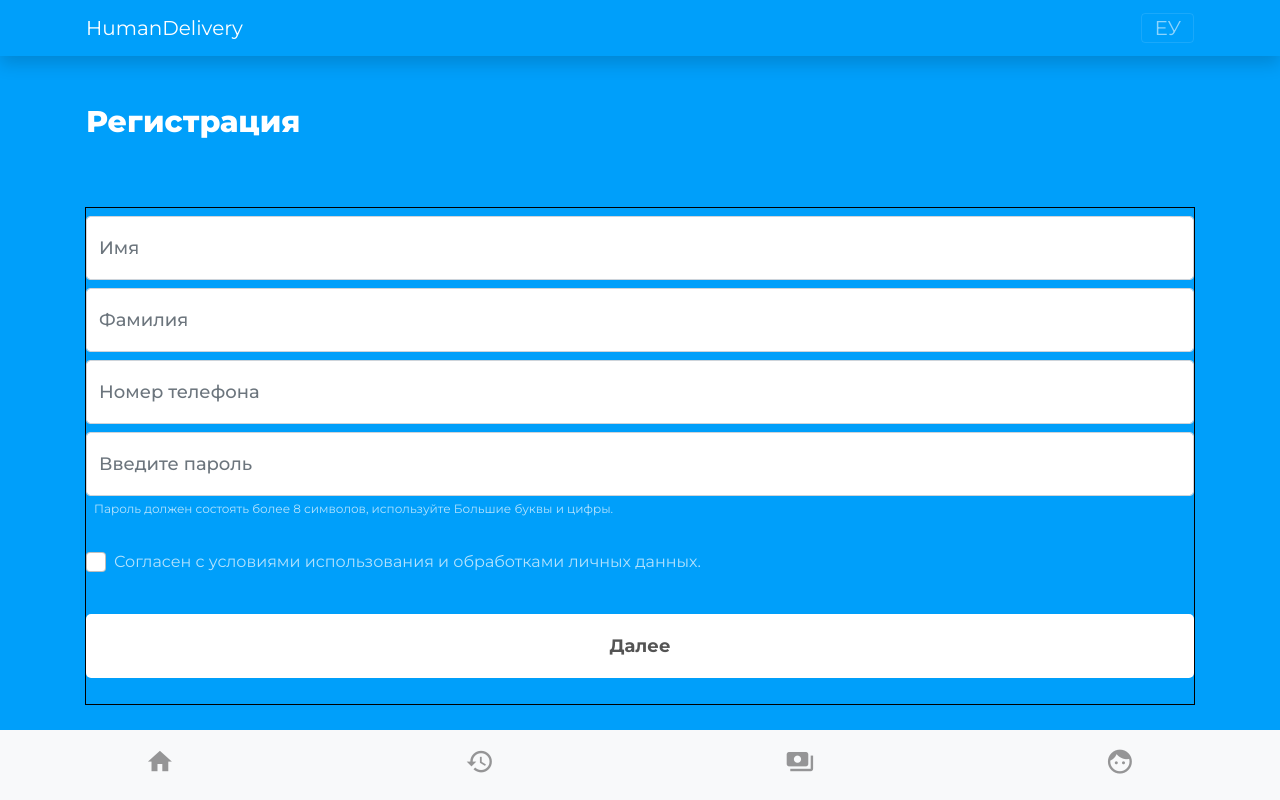
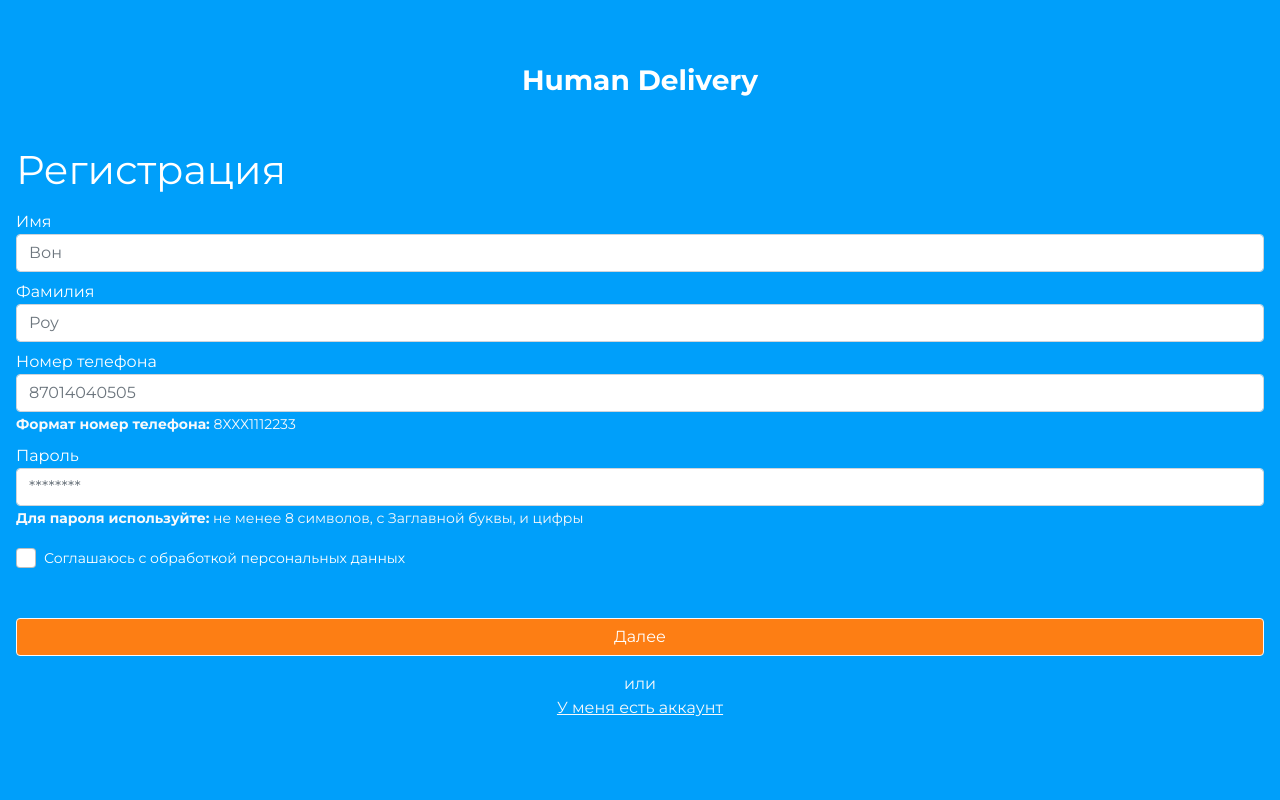
Before and after one commit to yugandco/hdfullapp, a Vue app: page /#/registr in a window 1280 px wide. Built offline with nearby package versions, Linux system fonts and the light colour scheme.

Commit message:
Updated client

```diff
--- a/public/index.html
+++ b/public/index.html
@@ -10,7 +10,7 @@
     <!-- Font Awesome -->
     <link rel="stylesheet" href="https://use.fontawesome.com/releases/v5.8.2/css/all.css">
     <link rel="stylesheet" href="https://stackpath.bootstrapcdn.com/bootstrap/5.0.0-alpha1/css/bootstrap.min.css" integrity="sha384-r4NyP46KrjDleawBgD5tp8Y7UzmLA05oM1iAEQ17CSuDqnUK2+k9luXQOfXJCJ4I" crossorigin="anonymous">
-    <title><%= htmlWebpackPlugin.options.title %></title>
+    <title>HumanDelivery</title>
   </head>
   <body>
     <noscript>
--- a/src/components/BottomNav.vue
+++ b/src/components/BottomNav.vue
@@ -20,7 +20,9 @@
 <script>
 export default {
     name: 'BottomNav',
-    created() {},
+    created() {
+
+    },
     mounted() {},
     methods: {
         home() {
--- a/src/views/ClientViews/History.vue
+++ b/src/views/ClientViews/History.vue
@@ -74,7 +74,11 @@ export default {
             isShowApplication: false,
         }
     },
-    mounted() {},
+    mounted() {
+        if (this.$router.history.current.fullPath === '/history') {
+            document.querySelector('#bottom-nav #history i').style.color = '#009ffa'
+        }
+    },
     methods: {
         openAppFromMe(id) {
             console.log(id)
--- a/src/views/CompanionViews/Orders.vue
+++ b/src/views/CompanionViews/Orders.vue
@@ -52,11 +52,12 @@ export default {
                 })
         } else {
             const data = JSON.parse(localStorage.getItem('searchCompanion'))
-            axios.get(`api/companionHome/orders/${data.from}/${data.to}/${data.date.substr(0, 9)}/${data.typeTransport}`)
+            axios.get(`api/companionHome/orders/${data.from}/${data.to}/${data.date}/${data.typeTransport}`)
                 .then(res => {
                     if (res.status === 200) {
                         if (res.data.clients.length === 0) {
                             this.isNullOrders = 'Ваше объявление подано и заявок по вашему объявление не найдено...'
+                            localStorage.removeItem('searchCompanion')
                         } else {
                             res.datas.clients.forEach(order => {
                                 this.orders.push(order)
--- a/src/views/Login.vue
+++ b/src/views/Login.vue
@@ -1,5 +1,30 @@
 <template>
-<div class="Login">
+<div class='login__wrap' style='padding-top: 5%; min-height: 100vh; width: 100vw; position: absolute; top: 0; bottom: 0; left: 0; right: 0p; background-color: #009ffa; z-index: 2000;'>
+    <div class="login">
+        <div class="container-fluid text-white">
+            <div class="login__pretitle h3 text-center font-weight-bold mb-5">Human Delivery</div>
+            <div class="login__title h1 font-weight-normal mb-2 mt-5">Войти</div>
+            <div class="login__body mt-3">
+                <div class="row">
+                    <div class="col-12">
+                        <form @submit.prevent='submitLogin' action="/login" method="post">
+                            <label for="phoneNumber" class='form-label mb-0'>Номер телефона</label>
+                            <input type="text" id='phoneNumber' class='form-control mb-2' name='phoneNumber' placeholder="87074040505" v-model='phoneNumber'>
+                            <div id='error-phoneNumber'>{{ error.phn }}</div>
+                            <label for="password" class='form-label mb-0'>Пароль</label>
+                            <input type="password" id='password' class='form-control mb-5' name='password' placeholder="*******" v-model='password'>
+                            <div id='error-password'>{{ error.psw }}</div>
+                            <button class='btn btn-light btn-block' style='background-color: #fd7e14; color: #fff;'>Войти</button>
+                            <div class='text-ligt mt-3 text-center'>или</div>
+                            <router-link to='/registr' class='text-light d-flex justify-content-center mt-3 mb-4'>У меня нет аккаунта</router-link>
+                        </form>
+                    </div>
+                </div>
+            </div>
+        </div>
+    </div>
+</div>
+<!--
 <div class="container">
     <div class="loginTitle">
         <h1>Войти</h1>
@@ -18,6 +43,7 @@
     </div>
 </div>
 </div>
+-->
 </template>
 
 <script>
@@ -29,7 +55,16 @@ export default {
         return {
             phoneNumber: '',
             password: '',
-            error: ''
+            error: {
+                phn: '',
+                psw: ''
+            }
+        }
+    },
+    created() {
+        if (this.$router.history.current.fullPath === '/login') {
+            document.querySelector('#bottom-nav').style.display = 'none'
+            document.querySelector('#menu').style.display = 'none'
         }
     },
     methods: {
@@ -48,8 +83,12 @@ export default {
                         localStorage.setItem('isClient', res.data.userIsClient)
                         localStorage.setItem('userPhoneNumber', res.data.userPhoneNumber)
                         localStorage.setItem('userFullName', res.data.userFullName)
+                        document.querySelector('#bottom-nav').style.display = 'block'
+                        document.querySelector('#menu').style.display = 'block'
                         if (res.data.userIsCompanion === true && res.data.userIsClient === false) {
                             this.$router.push('/companionHome/orders').catch(() => {})
+                            document.querySelector('#bottom-nav').style.display = 'block'
+                            document.querySelector('#menu').style.display = 'block'
                         } else {
                             this.$router.push('/').catch(() => {})
                         }
--- a/src/views/Payments.vue
+++ b/src/views/Payments.vue
@@ -21,7 +21,12 @@
 
 <script>
 export default {
-    name: 'Payments'
+    name: 'Payments',
+    mounted() {
+        if (this.$router.history.current.name === '/payments') {
+            document.querySelector('#bottom-nav #payments i').style.color = '#009ffa'
+        }
+    },
 }
 </script>
 
--- a/src/views/Registr.vue
+++ b/src/views/Registr.vue
@@ -1,29 +1,41 @@
 <template>
-<div class="Registr">
-    <div class="container">
-        <div class="registrTitle">
-            <h1>Регистрация</h1>
-            <div class="divideLine"></div>
-        </div>
-        <div class="registrForm">
-            <form @submit.prevent='submitForm' id='registrForm' methods='post' action='/registr'>
-                <input type="text" class='form-control' name='firstName' placeholder="Имя" v-model='firstName'>
-                <input type="text" class='form-control' name='lastName' placeholder="Фамилия" v-model='lastName'>
-                <input @change='checkInput' id='phoneNumber' class="form-control" type="text" name="phoneNumber" placeholder="Номер телефона" v-model='phoneNumber'>
-                <input @change='checkPassword' id='password' type="text" class="form-control" name='password' placeholder="Введите пароль" v-model='password'>
-                <p class="passwordRequirment">Пароль должен состоять более 8 символов, используйте Большие буквы и цифры.</p>
-                <div class="form-check">
-                    <input @change='checkBox' class="form-check-input" type="checkbox" value="" id="terms" v-model='terms'>
-                    <label class="form-check-label" for="flexCheckDefault">
-                        Согласен с условиями использования и обработками личных данных.
-                    </label>
+<div class='registr__wrap' style='padding-top: 5%;min-height: 100vh; width: 100vw; position: abosulte; top: 0; left: 0; bottom: 0; right: 0; background-color: #009ffa; z-index: 2000;'>
+    <div class='registr'>
+        <div class="container-fluid text-white">
+            <div class='registr__pretitle h3 font-weight-bold mb-5 text-center'>Human Delivery</div>
+            <div class="registr__title h1 font-weight-normal mb-2 mt-5">Регистрация</div>
+            <div class="registr__body mt-3">
+                <div class="row">
+                    <div class="col-12">
+                        <form @submit.prevent='submitForm' action="/registr" method="post">
+                            <label for="firstName" class='form-label mb-0'>Имя</label>
+                            <input id="firstName" type="text" class='form-control mb-2' name='firstName' placeholder="Вон" v-model='firstName'>
+                            <label for="lastName" class='form-label mb-0'>Фамилия</label>
+                            <input type="text" id="lastName" class='form-control mb-2' name='lastName' placeholder="Роу" v-model='lastName'>
+                            <label for="phoneNumber" class='form-label mb-0'>Номер телефона</label>
+                            <input type="text" id='phoneNumber' class='form-control' name='phoneNumber' placeholder="87014040505" v-model='phoneNumber'>
+                            <div class='mb-2'>
+                                <small class='text-light'><span class='font-weight-bold'>Формат номер телефона:</span> 8ХХХ1112233</small>
+                            </div>
+                            <label for="password" class='form-label mb-0'>Пароль</label>
+                            <input type="password" id='password' class="form-control" name='password' placeholder="********">
+                            <small class='text-light'><span class='font-weight-bold'>Для пароля используйте:</span> не менее 8 символов, с Заглавной буквы, и цифры</small>
+                            <div class='mb-4'>
+                                <div class="form-check mt-3">
+                                    <input class="form-check-input" type="checkbox" value="" id="flexCheckDefault">
+                                    <label class="form-check-label" for="flexCheckDefault">
+                                        <small>Соглашаюсь с обработкой персональных данных</small>
+                                    </label>
+                                </div>
+                                <button class='btn btn-light btn-block mt-5' style='background-color: #fd7e14; color: #fff;'>Далее</button>
+                                <div class='text-light mt-3 text-center'>или</div>
+                                <router-link to='/login' class='text-light d-flex justify-content-center'>У меня есть аккаунт</router-link>
+
+                            </div>
+                        </form>
+                    </div>
                 </div>
-                <button class="btn btn-block" type='submit'>Далее</button>
-                <div class="hasAccount">
-                    <span>У меня есть аккаунт</span>
-                    <router-link to='/login'>Войти</router-link>
-                </div>
-            </form>
+            </div>
         </div>
     </div>
 </div>
@@ -42,6 +54,12 @@ export default {
             password: '',
             terms: '',
             errors: []
+        }
+    },
+    created() {
+        if (this.$router.history.current.fullPath === '/registr') {
+            document.querySelector('#bottom-nav').style.display = 'none'
+            document.querySelector('#menu').style.display = 'none'
         }
     },
     mounted(e) {
@@ -137,88 +155,4 @@ export default {
 .textValidGreen {
     color: rgb(21, 226, 21) !important;
 }
-
-.Registr {
-    height: 100vh;
-    width: 100%;
-    background-color: #009FFA;
-    position: absolute;
-    z-index: 1;
-    top: 0;
-    overflow-y: scroll;
-
-    .registrTitle {
-        height: 26vh;
-        padding-top: 13vh;
-        color: #fff;
-
-        h1 {
-            font-size: 30px;
-            font-weight: 800;
-        }
-
-        .divideLine {
-            background-color: #fff;
-        }
-    }
-
-    .registrForm {
-        outline: 1px solid black;
-        height: 62vh;
-        overflow-y: scroll;
-
-        input.form-control {
-            height: 8vh;
-            margin-top: 1vh;
-            font-size: 18px;
-            font-weight: 500;
-        }
-
-        .passwordRequirment {
-            font-size: 12px;
-            margin-top: 0.5vh;
-            padding: 0 1vh;
-            color: rgba(255, 255, 255, .7);
-        }
-
-        .form-check {
-            margin-top: 4vh;
-
-            label {
-                color: rgba(255, 255, 255, .7);
-            }
-        }
-
-        button {
-            height: 8vh;
-            background-color: #fff;
-            font-size: 18px;
-            font-weight: 700;
-            color: rgba(0, 0, 0, 0.67);
-            margin-top: 5vh;
-            border-radius: 5px;
-        }
-
-        button:hover {
-            box-shadow: 0 10px 15px rgba(0, 0, 0, 0.2);
-        }
-
-        .hasAccount {
-            margin-top: 5vh;
-            display: flex;
-            flex-direction: column;
-            align-items: center;
-
-            span {
-                color: rgba(255, 255, 255, .7);
-            }
-
-            a {
-                margin-top: 2vh;
-                font-size: 1.2em;
-                color: rgba(255, 255, 255, .9);
-            }
-        }
-    }
-}
 </style>
--- a/vue.config.js
+++ b/vue.config.js
@@ -1,4 +1,7 @@
-module.exports = {
+const path = require('path')
+
+module.exports = {,
+    outputDir: path.resolve(__dirname, '../public'),
     devServer: {
         proxy: 'http://localhost:80'
       }
```
Also changed, not shown: src/components/SideNav.vue (+9 -4 lines), src/views/ClientViews/Home.vue (+6 -2 lines), src/views/CompanionViews/Pops/NewOrder.vue (+5 -3 lines). Lines whose indentation alone changed are shown as unchanged.
